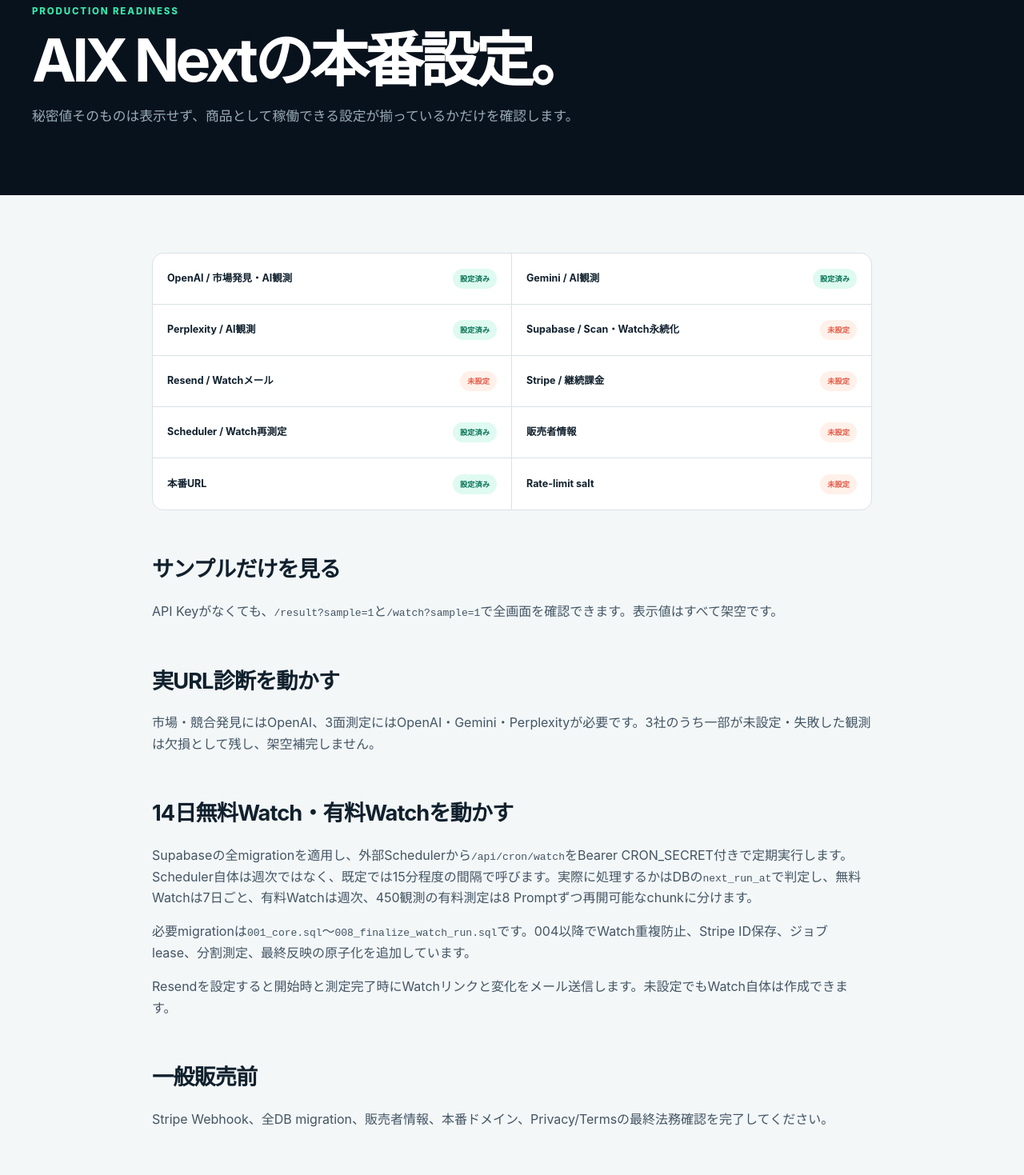
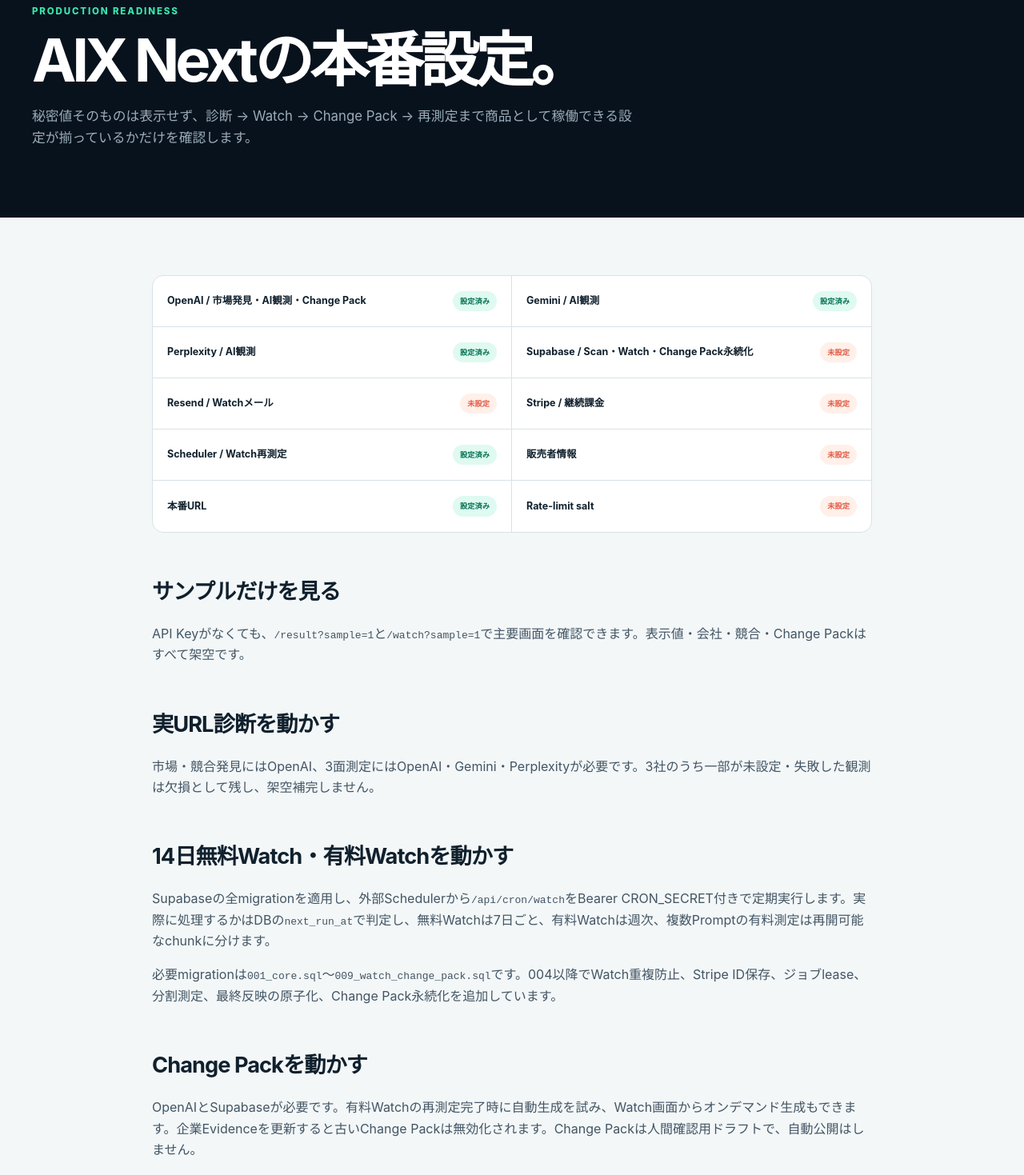
Before and after one commit to salve-de/AIX-next, a Next.js app: page /setup in a window 1280 px wide. Shown: the part 160-1629 px from the top of the page at 80% size. Built offline with nearby package versions, Linux system fonts and the light colour scheme; no server answers.

Commit message:
align setup with change pack migration

```diff
--- a/app/setup/page.tsx
+++ b/app/setup/page.tsx
@@ -8,10 +8,10 @@ export const metadata: Metadata = { title: "本番設定", robots: { index: fals
 export default function SetupPage() {
   const providers = providerReadiness();
   const rows = [
-    ["OpenAI / 市場発見・AI観測", providers.openai],
+    ["OpenAI / 市場発見・AI観測・Change Pack", providers.openai],
     ["Gemini / AI観測", providers.gemini],
     ["Perplexity / AI観測", providers.perplexity],
-    ["Supabase / Scan・Watch永続化", Boolean(env.supabaseUrl && env.supabaseServiceKey)],
+    ["Supabase / Scan・Watch・Change Pack永続化", Boolean(env.supabaseUrl && env.supabaseServiceKey)],
     ["Resend / Watchメール", Boolean(env.resendApiKey && env.watchFromEmail)],
     ["Stripe / 継続課金", Boolean(env.stripeSecretKey && env.stripePriceId && env.stripeWebhookSecret)],
     ["Scheduler / Watch再測定", Boolean(env.cronSecret)],
@@ -19,13 +19,14 @@ export default function SetupPage() {
     ["本番URL", !env.siteUrl.includes("localhost")],
     ["Rate-limit salt", env.rateLimitSalt !== "development-only"],
   ] as const;
-  return <MarketingShell eyebrow="PRODUCTION READINESS" title="AIX Nextの本番設定。" lead="秘密値そのものは表示せず、商品として稼働できる設定が揃っているかだけを確認します。">
+  return <MarketingShell eyebrow="PRODUCTION READINESS" title="AIX Nextの本番設定。" lead="秘密値そのものは表示せず、診断 → Watch → Change Pack → 再測定まで商品として稼働できる設定が揃っているかだけを確認します。">
     <div className="readiness-list">{rows.map(([label, ready]) => <div key={label}><strong>{label}</strong><span className={ready ? "ready" : "missing"}>{ready ? "設定済み" : "未設定"}</span></div>)}</div>
-    <h2>サンプルだけを見る</h2><p>API Keyがなくても、<code>/result?sample=1</code>と<code>/watch?sample=1</code>で全画面を確認できます。表示値はすべて架空です。</p>
+    <h2>サンプルだけを見る</h2><p>API Keyがなくても、<code>/result?sample=1</code>と<code>/watch?sample=1</code>で主要画面を確認できます。表示値・会社・競合・Change Packはすべて架空です。</p>
     <h2>実URL診断を動かす</h2><p>市場・競合発見にはOpenAI、3面測定にはOpenAI・Gemini・Perplexityが必要です。3社のうち一部が未設定・失敗した観測は欠損として残し、架空補完しません。</p>
-    <h2>14日無料Watch・有料Watchを動かす</h2><p>Supabaseの全migrationを適用し、外部Schedulerから<code>/api/cron/watch</code>をBearer CRON_SECRET付きで定期実行します。Scheduler自体は週次ではなく、既定では15分程度の間隔で呼びます。実際に処理するかはDBの<code>next_run_at</code>で判定し、無料Watchは7日ごと、有料Watchは週次、450観測の有料測定は8 Promptずつ再開可能なchunkに分けます。</p>
-    <p>必要migrationは<code>001_core.sql</code>〜<code>008_finalize_watch_run.sql</code>です。004以降でWatch重複防止、Stripe ID保存、ジョブlease、分割測定、最終反映の原子化を追加しています。</p>
+    <h2>14日無料Watch・有料Watchを動かす</h2><p>Supabaseの全migrationを適用し、外部Schedulerから<code>/api/cron/watch</code>をBearer CRON_SECRET付きで定期実行します。実際に処理するかはDBの<code>next_run_at</code>で判定し、無料Watchは7日ごと、有料Watchは週次、複数Promptの有料測定は再開可能なchunkに分けます。</p>
+    <p>必要migrationは<code>001_core.sql</code>〜<code>009_watch_change_pack.sql</code>です。004以降でWatch重複防止、Stripe ID保存、ジョブlease、分割測定、最終反映の原子化、Change Pack永続化を追加しています。</p>
+    <h2>Change Packを動かす</h2><p>OpenAIとSupabaseが必要です。有料Watchの再測定完了時に自動生成を試み、Watch画面からオンデマンド生成もできます。企業Evidenceを更新すると古いChange Packは無効化されます。Change Packは人間確認用ドラフトで、自動公開はしません。</p>
     <p>Resendを設定すると開始時と測定完了時にWatchリンクと変化をメール送信します。未設定でもWatch自体は作成できます。</p>
-    <h2>一般販売前</h2><p>Stripe Webhook、全DB migration、販売者情報、本番ドメイン、Privacy/Termsの最終法務確認を完了してください。</p>
+    <h2>一般販売前</h2><p>Stripe Webhook、全DB migration、販売者情報、本番ドメイン、Privacy/Termsの最終法務確認、Provider契約条件・データ処理条件の確認を完了してください。</p>
   </MarketingShell>;
 }
```
